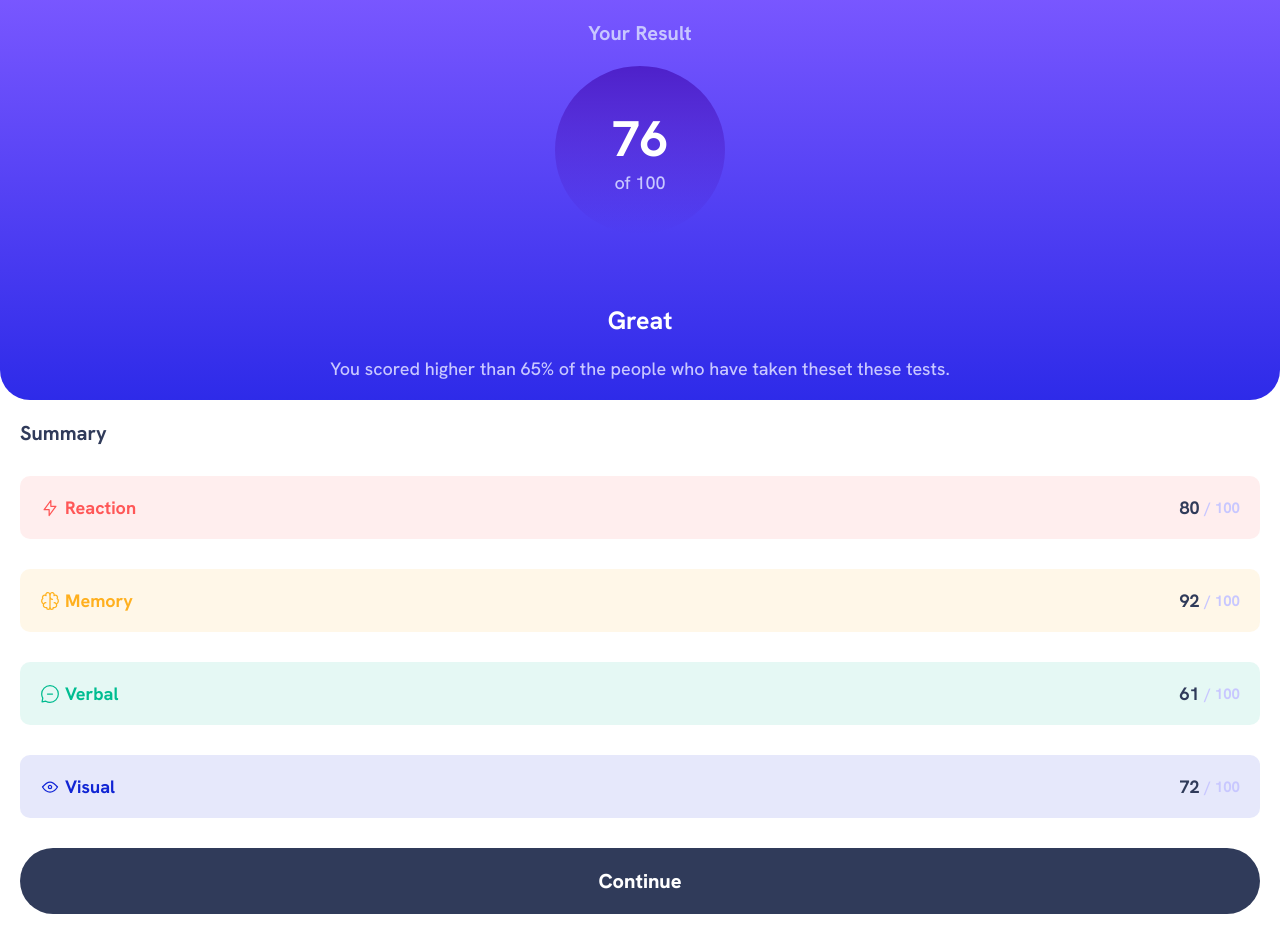
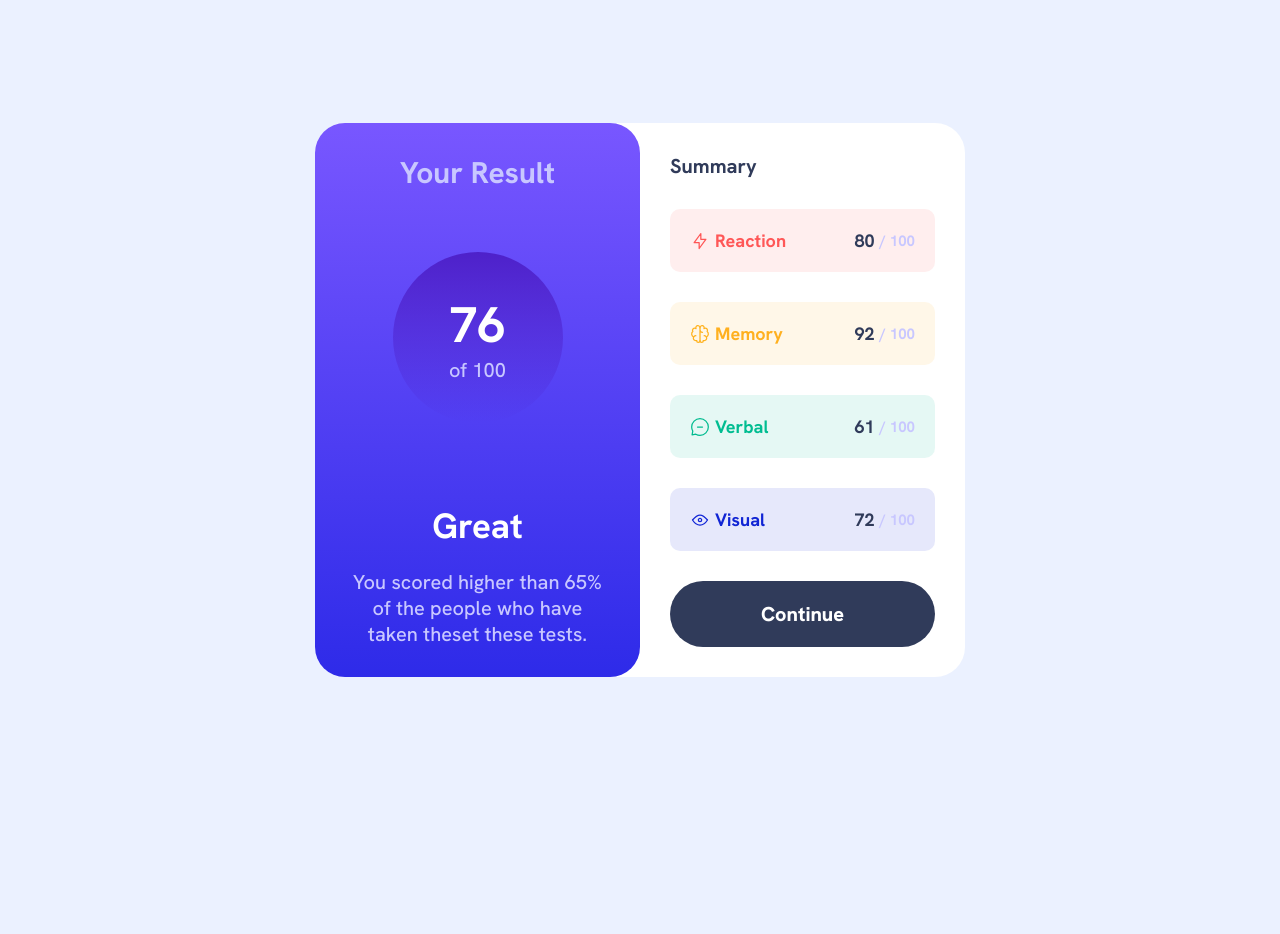
Before and after one commit to matheuzeba/Results-summary-component, a plain HTML site: page index.html in a window 1280 px wide. After the commit the page ends 800 px from the top, so only its background shows below. Drawn offline with Linux system fonts and the light colour scheme.

Commit message:
finalizado responsividade

```diff
--- a/css/responsive.css
+++ b/css/responsive.css
@@ -0,0 +1,41 @@
+@media (min-width: 700px){
+    body {
+        min-height: 100%;
+        display: flex;
+        align-items: center;
+        justify-content: center;
+    }
+
+    body .component {
+        flex-direction: row;
+        border-radius: 3rem;
+        background: #fff;
+        width: 65rem;
+    }
+
+    body .component .col {
+        padding: 3rem;
+        justify-content: space-between;
+        flex: 50%;
+    }
+
+    body .component .col.result {
+        height: auto;
+        border-radius: 3rem;
+    }
+    body .component .col.result .result-circle {
+        margin: 4rem 0;
+    }
+
+    body .component .col.result p {
+        font-size: 2rem;
+    }
+
+    body .component .col.result .result-text h2 {
+        font-size: 3.5rem;
+    }
+
+    body .component .col.result .result-top h3 {
+        font-size: 3rem;
+    }
+}
--- a/css/style.css
+++ b/css/style.css
@@ -1,4 +1,8 @@
 /* organizando coluna */
+body {
+   background:  hsl(221, 100%, 96%);
+}
+
 body .component {
     display: flex;
     flex-direction: column;
```
Also changed, not shown: index.html (+1 -1 lines).
